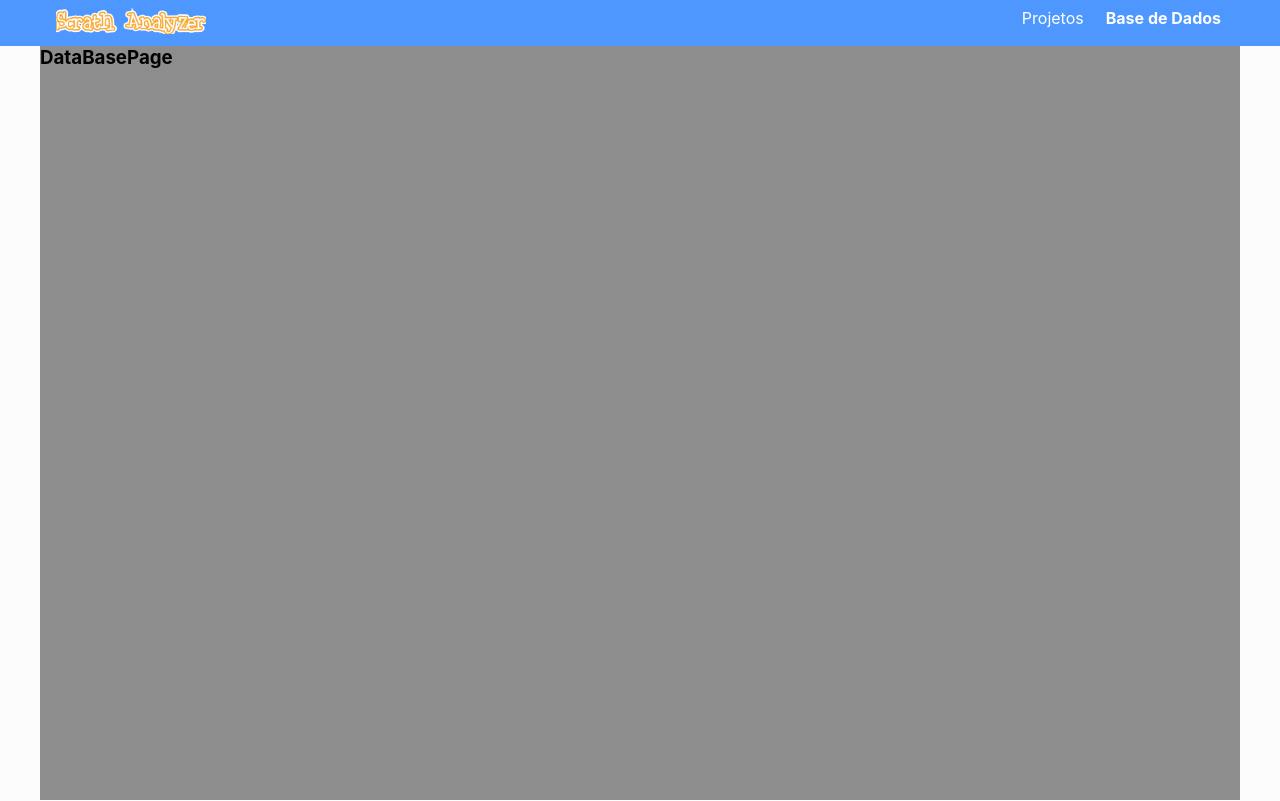
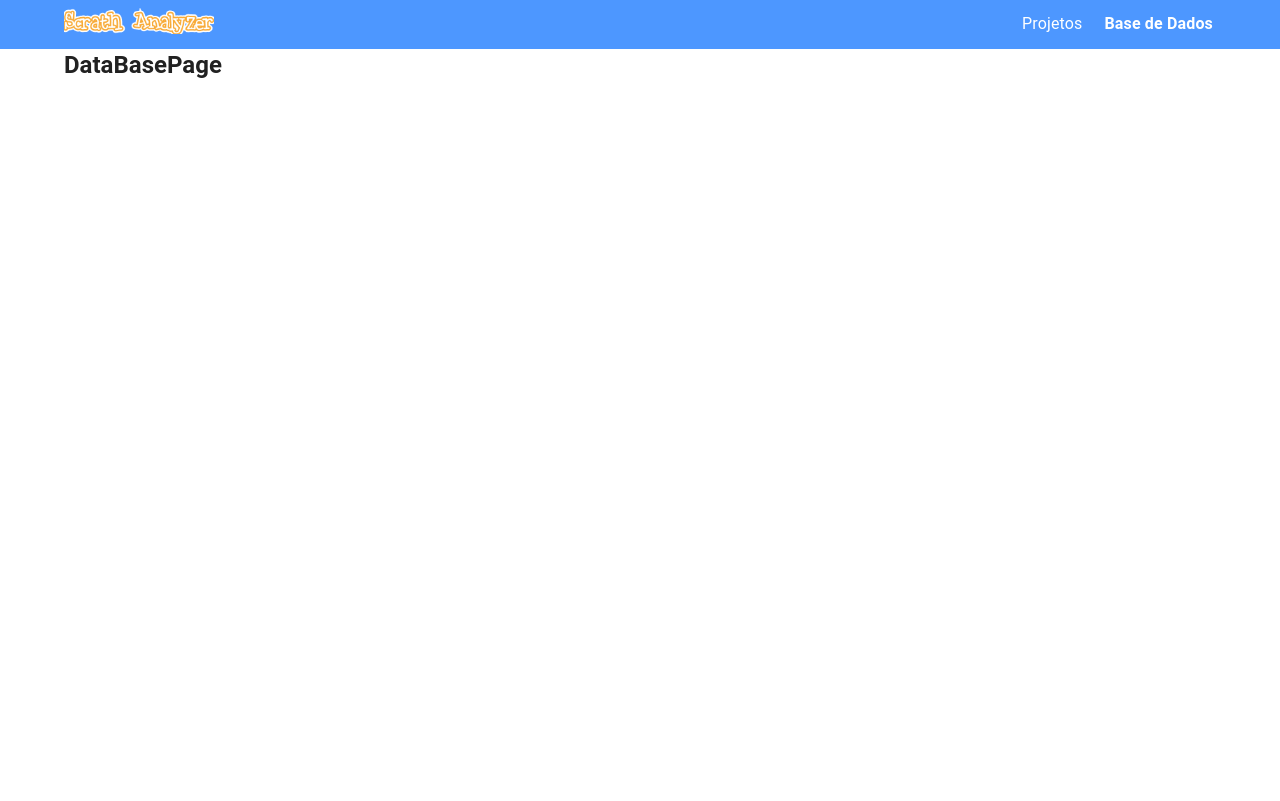
Before and after one commit to Wolf-gangSE/scratch-data, a React (Create React App) app in the folder frontend/: page /DataBasePage in a window 1280 px wide. Built offline with nearby package versions, Linux system fonts and the light colour scheme.

Commit message:
feature: added component library

```diff
--- a/frontend/package.json
+++ b/frontend/package.json
@@ -3,6 +3,9 @@
   "version": "0.1.0",
   "private": true,
   "dependencies": {
+    "@emotion/react": "^11.10.6",
+    "@emotion/styled": "^11.10.6",
+    "@mui/material": "^5.11.16",
     "@testing-library/jest-dom": "^5.16.5",
     "@testing-library/react": "^13.4.0",
     "@testing-library/user-event": "^13.5.0",
--- a/frontend/src/App.js
+++ b/frontend/src/App.js
@@ -1,3 +1,4 @@
+import { Box } from '@mui/material';
 import React from 'react';
 import { GlobalProvider } from './context/GlobalContext';
 import RoutesApp from './routes';
@@ -5,11 +6,11 @@ import RoutesApp from './routes';
 function App() {
 
   return (
-    <div>
+    <Box>
       <GlobalProvider>
         <RoutesApp/>
       </GlobalProvider>
-    </div>
+    </Box>
   );
 }
 
--- a/frontend/src/components/Header/Header.module.css
+++ /dev/null
@@ -1,11 +0,0 @@
-.headerContainer {
-    background-color: #4D97FF;
-}
-
-.headerContent {
-    max-width: 1200px;
-    margin: 0 auto;
-    display: flex;
-    justify-content: space-between;
-    padding: 8px 0 8px 16px;
-}
--- a/frontend/src/components/Header/index.js
+++ b/frontend/src/components/Header/index.js
@@ -1,22 +1,30 @@
 import React from 'react';
-import styles from './Header.module.css'
 import Logo from '../../assets/logo.png'
 import Menu from '../Menu';
 import { Link } from 'react-router-dom';
+import { Box, Container } from '@mui/system';
+import { useTheme } from '@mui/material';
 
 const Header = () => {
+  const {palette} = useTheme();
 
   return (
-    <header >
-      <div className={styles.headerContainer}>
-        <div className={styles.headerContent}>
-        <Link to='/'>
-          <img width='150px' src={Logo} alt="Logo" />
-        </Link>
+    <Box component={'header'} >
+      <Box sx={{backgroundColor: `${palette.colors.secondary}`}}>
+        <Container
+         sx={{
+           display: 'flex',
+           justifyContent: 'space-between',
+           alignItems: 'center',
+           padding: '8px 0',
+          }}>
+          <Link to='/'>
+            <Box component={'img'} width='150px' src={Logo} alt="Logo" />
+          </Link>
           <Menu/>
-        </div>
-      </div>
-    </header>
+        </Container>
+      </Box>
+    </Box>
   )
 }
 
--- a/frontend/src/components/Menu/Menu.module.css
+++ b/frontend/src/components/Menu/Menu.module.css
@@ -1,6 +1,5 @@
 .menu {
     display: flex;
-    margin-right: 16px;
   }
 
 .menuActive {
--- a/frontend/src/components/Menu/index.js
+++ b/frontend/src/components/Menu/index.js
@@ -1,3 +1,4 @@
+import { Box } from '@mui/material';
 import { useContext } from 'react';
 import { Link } from 'react-router-dom'
 import { GlobalContext } from '../../context/GlobalContext';
@@ -7,10 +8,10 @@ const Menu = () => {
   const { tabVisualization } = useContext(GlobalContext);
 
   return (
-    <nav className={styles.menu}>
+    <Box component={'nav'} className={styles.menu}>
       <li><Link className={tabVisualization === '/' ? styles.menuActive : undefined} to='/'>Projetos</Link></li>
       <li><Link className={tabVisualization === '/DataBasePage' ? styles.menuActive : undefined} to='/DataBasePage'>Base de Dados</Link></li>
-    </nav>
+    </Box>
   )
 }
 
--- a/frontend/src/index.js
+++ b/frontend/src/index.js
@@ -2,10 +2,16 @@ import React from 'react';
 import ReactDOM from 'react-dom/client';
 import './index.css';
 import App from './App';
+import { ThemeProvider } from '@mui/material/styles';
+import theme from './theme';
+import CssBaseline from '@mui/material/CssBaseline';
 
 const root = ReactDOM.createRoot(document.getElementById('root'));
 root.render(
   <React.StrictMode>
-    <App />
+    <ThemeProvider theme={theme}>
+      <CssBaseline />
+      <App />
+    </ThemeProvider>
   </React.StrictMode>
 );
--- a/frontend/src/pages/DataBasePage/DataBasePage.module.css
+++ /dev/null
@@ -1,9 +0,0 @@
-.containerProjectsPage {
-    max-width: 1200px;
-    margin: 0 auto;
-    background-color: #8e8d8d;
-  }
-
-  .contentProjectsPage {
-    min-height: calc(100vh - 45.81px);
-  }
--- a/frontend/src/pages/DataBasePage/index.js
+++ b/frontend/src/pages/DataBasePage/index.js
@@ -1,6 +1,6 @@
 import React, { useContext, useEffect } from 'react';
 import { GlobalContext } from '../../context/GlobalContext';
-import styles from './DataBasePage.module.css'
+import { Box, Container, Typography } from '@mui/material';
 
 const DataBasePage = () => {
   const { setTabVisualization } = useContext(GlobalContext);
@@ -10,11 +10,11 @@ const DataBasePage = () => {
   },[])
 
   return (
-    <div className={styles.containerProjectsPage}>
-      <div className={styles.contentProjectsPage}>
-        <h3>DataBasePage</h3>
-      </div>
-    </div>
+    <Container>
+      <Box sx={{minHeight: 'calc(100vh - 48.21px)'}}>
+        <Typography variant='h5' sx={{fontWeight: 'bold'}}>DataBasePage</Typography>
+      </Box>
+    </Container>
   );
 };
 
--- a/frontend/src/pages/ProjectsPage/ProjectsPage.module.css
+++ /dev/null
@@ -1,9 +0,0 @@
-.containerProjectsPage {
-  max-width: 1200px;
-  margin: 0 auto;
-  background-color: #8e8d8d;
-}
-
-.contentProjectsPage {
-  min-height: calc(100vh - 45.81px);
-}
--- a/frontend/src/pages/ProjectsPage/index.js
+++ b/frontend/src/pages/ProjectsPage/index.js
@@ -1,6 +1,6 @@
+import { Box, Container, Typography } from '@mui/material';
 import React, { useContext, useEffect } from 'react';
 import { GlobalContext } from '../../context/GlobalContext';
-import styles from './ProjectsPage.module.css'
 
 const ProjectsPage = () => {
   const { setTabVisualization } = useContext(GlobalContext);
@@ -10,11 +10,11 @@ const ProjectsPage = () => {
   },[])
 
   return (
-    <div className={styles.containerProjectsPage}>
-      <div className={styles.contentProjectsPage}>
-        <h3>Projects</h3>
-      </div>
-    </div>
+    <Container>
+      <Box sx={{minHeight: 'calc(100vh - 48.21px)'}}>
+        <Typography variant='h5' sx={{fontWeight: 'bold'}}>ProjectsPage</Typography>
+      </Box>
+    </Container>
   );
 };
 
--- /dev/null
+++ b/frontend/src/theme.js
@@ -0,0 +1,14 @@
+import { createTheme } from '@mui/material/styles';
+import { red } from '@mui/material/colors';
+
+// Create a theme instance.
+const theme = createTheme({
+  palette: {
+    colors: {
+        primary: '#FCFCFC',
+        secondary: '#4D97FF',
+    },
+  },
+});
+
+export default theme;
```
Also changed, not shown: 1 other file (tests, documents, lock files or other folders).
